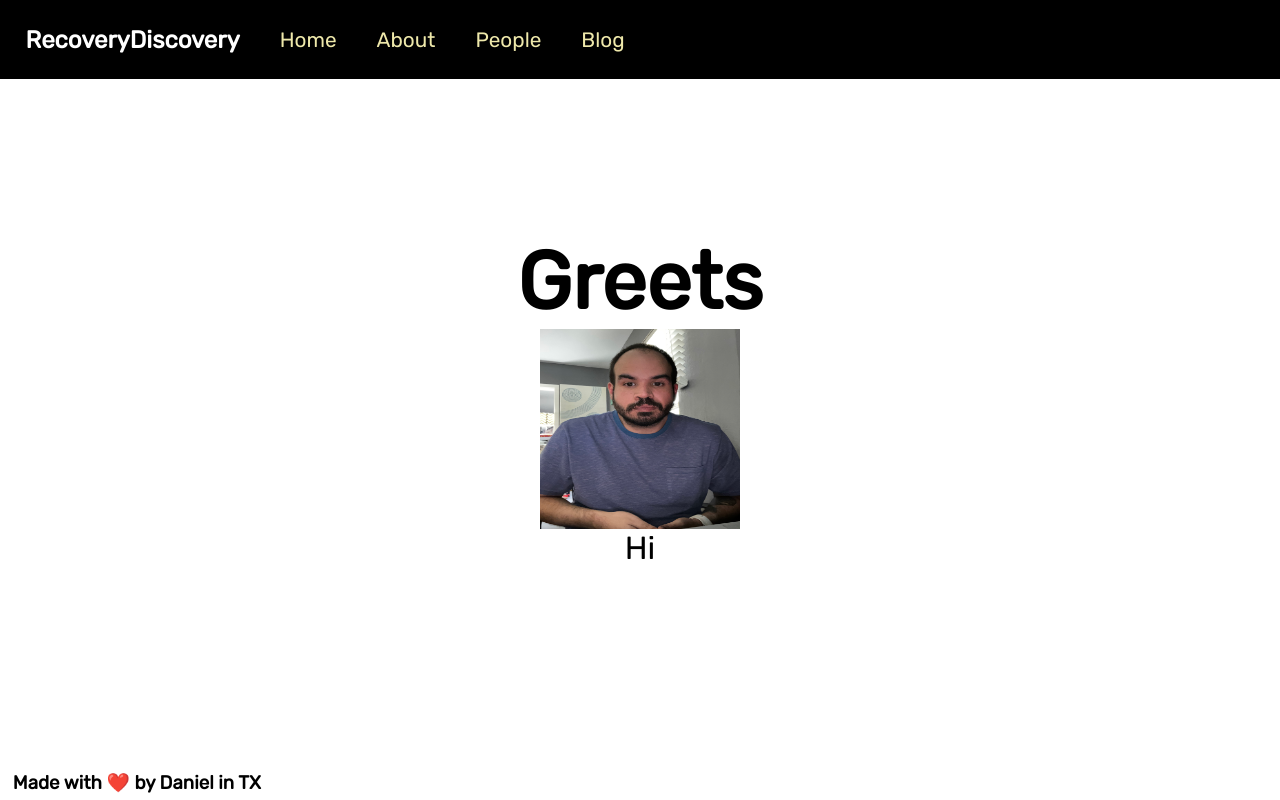
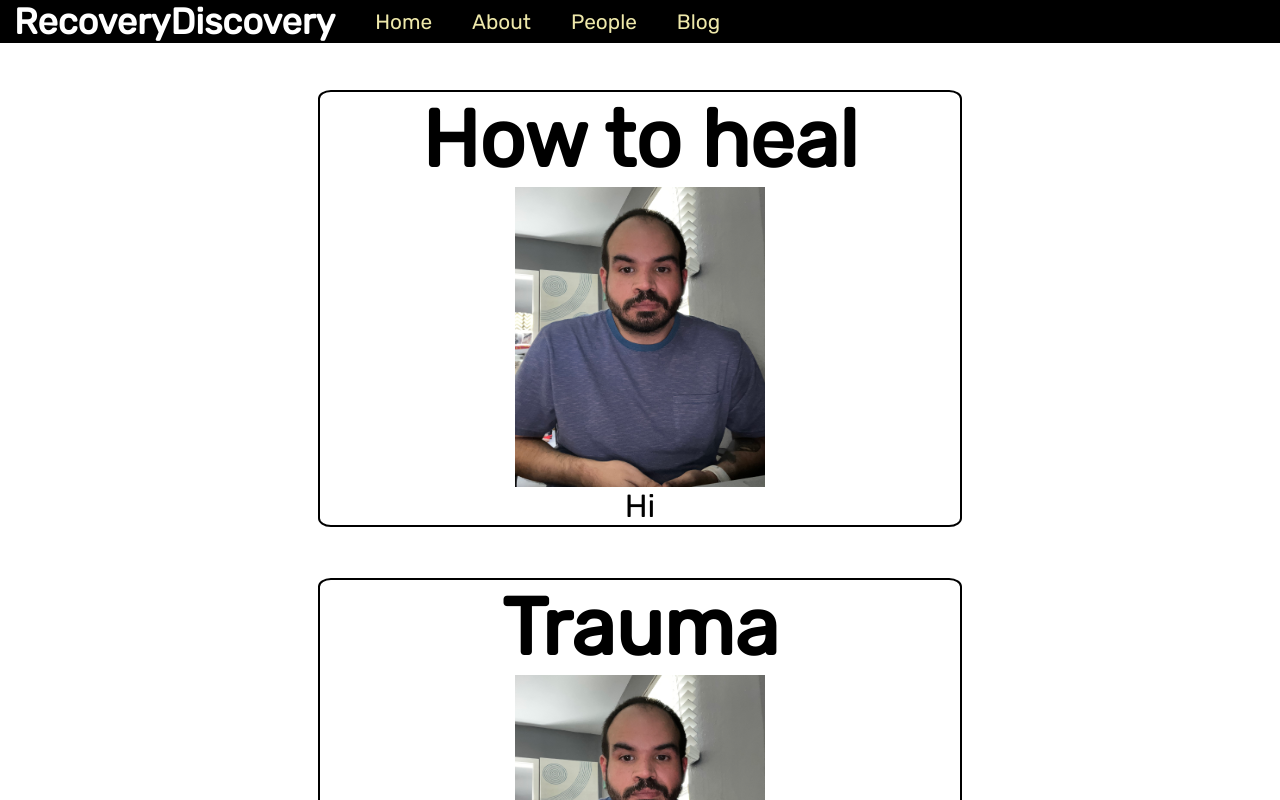
Before and after one commit to Dan-Gon/RD, a React (Create React App) app in the folder client/: page /blog in a window 1280 px wide. Shown: the top 800 px of the page. Built offline with nearby package versions, Linux system fonts and the light colour scheme.

Commit message:
Working on blog section

```diff
--- a/client/src/components/BlogPost/BlogPost.css
+++ b/client/src/components/BlogPost/BlogPost.css
@@ -3,6 +3,11 @@
     flex-direction: column;
     align-items: center;
     justify-content: center;
+    border: 2px solid black;
+    border-radius: 2%;
+    margin: 2%;
+    width: 50%;
+    height: auto;
 }
 .blog-post-container h1{
     font-size: 5rem;
@@ -11,6 +16,6 @@
     font-size: 2rem;
 }
 .blog-post-container img{
-    height: 200px;
-    width: 200px;
+    height: 300px;
+    width: 250px;
 }
--- a/client/src/components/Footer/Footer.css
+++ b/client/src/components/Footer/Footer.css
@@ -1,6 +1,6 @@
 .footer-container{
-    position: absolute;
     bottom: 0;
     margin-left: 1%;
     margin-bottom: 0.5%;
+    margin-top: auto;
 }
--- a/client/src/components/Header/Header.css
+++ b/client/src/components/Header/Header.css
@@ -1,9 +1,10 @@
 .header-container{
     top: 0;
     position: fixed;
-    min-height: 6vh;
+    height:auto;
     width: 100%;
     background-color: black;
+    ;
 }
 .header-container nav{
     float: left;
@@ -12,10 +13,12 @@
     align-items: center;
 }
 .nav-links{
-    padding: 2%;
+    padding: 0.0%;
 }
 .nav-links h1{
     color: white;
+    font-size: 2.25rem;
+    margin-left: 2%;
 }
 .links{
     text-decoration: none;
--- a/client/src/routes/Blog/Blog.css
+++ b/client/src/routes/Blog/Blog.css
@@ -1,7 +1,10 @@
 .blog-body{
     display: flex;
+    flex-direction: column;
     align-items: center;
     justify-content: center;
     text-align: center;
-    height: 100vh;
+    min-height: 100vh;
+    padding-top: 5%;
+
 }
--- a/client/src/routes/Blog/Blog.tsx
+++ b/client/src/routes/Blog/Blog.tsx
@@ -10,6 +10,11 @@ const Blog = () => {
       <div>
           <Header/>
           <body className={'blog-body'}>
+            <BlogPost title={"How to heal"} blogImage={Dan} bodyText={"Hi"}/>
+            <BlogPost title={"Trauma"} blogImage={Dan} bodyText={"Hi"}/>
+            <BlogPost title={"Meditation"} blogImage={Dan} bodyText={"Hi"}/>
+            <BlogPost title={"Greets"} blogImage={Dan} bodyText={"Hi"}/>
+            <BlogPost title={"Greets"} blogImage={Dan} bodyText={"Hi"}/>
             <BlogPost title={"Greets"} blogImage={Dan} bodyText={"Hi"}/>
           </body>
           <Footer/>
```
